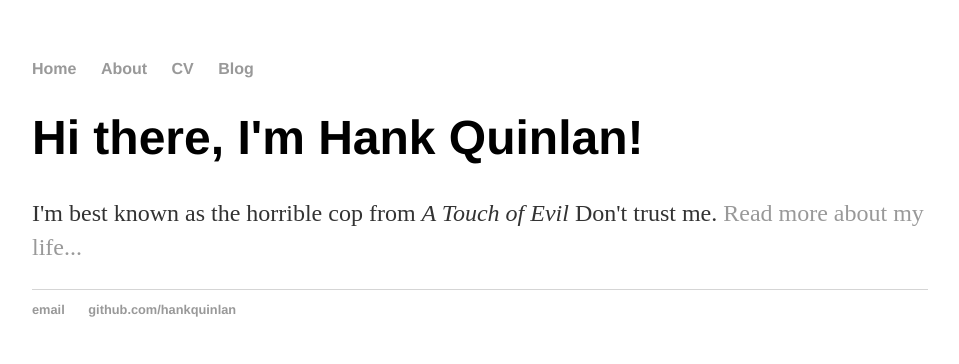
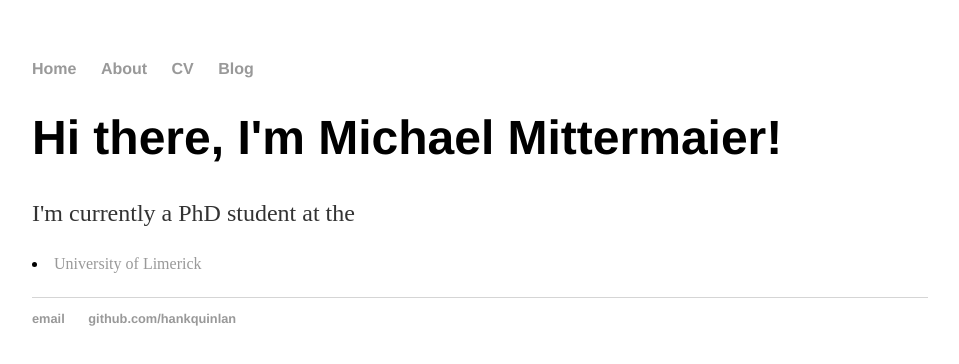
Before and after one commit to michaelmittermaier/michaelmittermaier.github.io, a plain HTML site: page index.html in a window 1280 px wide. Shown: the whole page, without its empty margins (160-1119 px from the left). Drawn offline with Linux system fonts and the light colour scheme.

Commit message:
Update index.html

```diff
--- a/index.html
+++ b/index.html
@@ -15,8 +15,8 @@
 		</nav>
 		<div class="container">
     		<div class="blurb">
-        		<h1>Hi there, I'm Hank Quinlan!</h1>
-				<p>I'm best known as the horrible cop from <em>A Touch of Evil</em> Don't trust me. <a href="/about">Read more about my life...</a></p>
+        		<h1>Hi there, I'm Michael Mittermaier!</h1>
+				<p>I'm currently a PhD student at the <li><a href="https://www.ul.ie/">University of Limerick</a></li> </p>
     		</div><!-- /.blurb -->
 		</div><!-- /.container -->
 		<footer>
```
